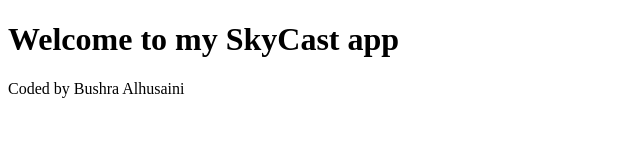
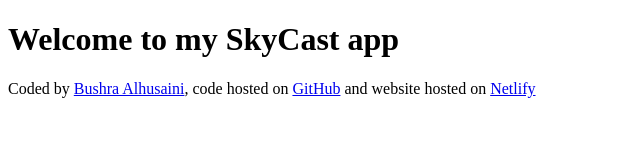
Before and after one commit to Bushra-88/SkyCast-weatherapp, a plain HTML site: page index.html in a window 1280 px wide. Shown: the whole page, without its empty margins (0-640 px from the left). Drawn offline with Linux system fonts and the light colour scheme.

Commit message:
Added the links to the footer

```diff
--- a/index.html
+++ b/index.html
@@ -7,6 +7,19 @@
   </head>
   <body>
     <h1>Welcome to my SkyCast app</h1>
-    <footer>Coded by Bushra Alhusaini</footer>
+    <footer>
+      Coded by
+      <a href="https://github.com/Bushra-88" target="_blank">Bushra Alhusaini</a
+      >, code hosted on
+      <a
+        href="https://github.com/Bushra-88/Weather-forecast/tree/main"
+        target="_blank"
+        >GitHub</a
+      >
+      and website hosted on
+      <a href="https://skycast-application.netlify.app/" target="_blank"
+        >Netlify</a
+      >
+    </footer>
   </body>
 </html>
```
